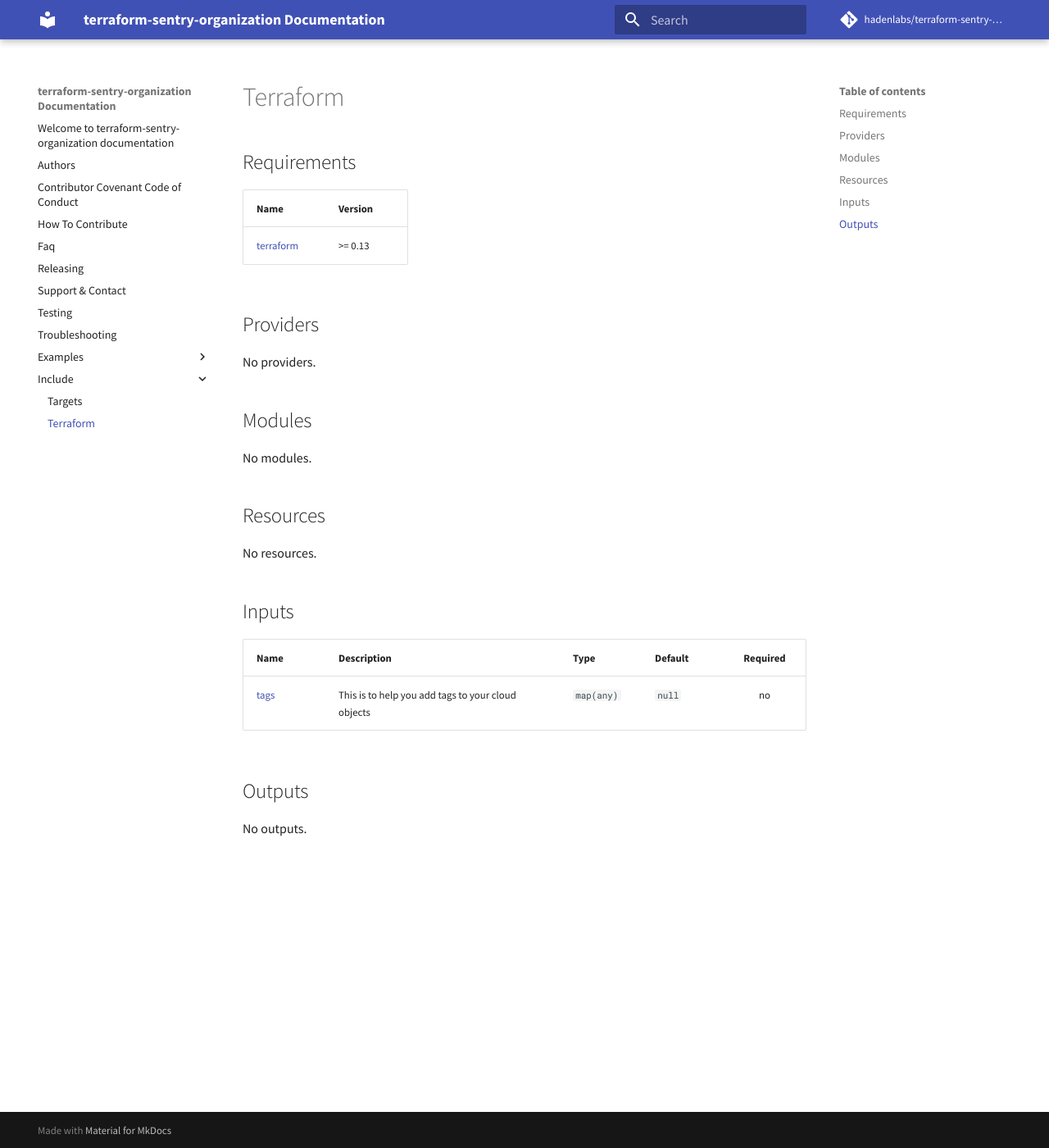
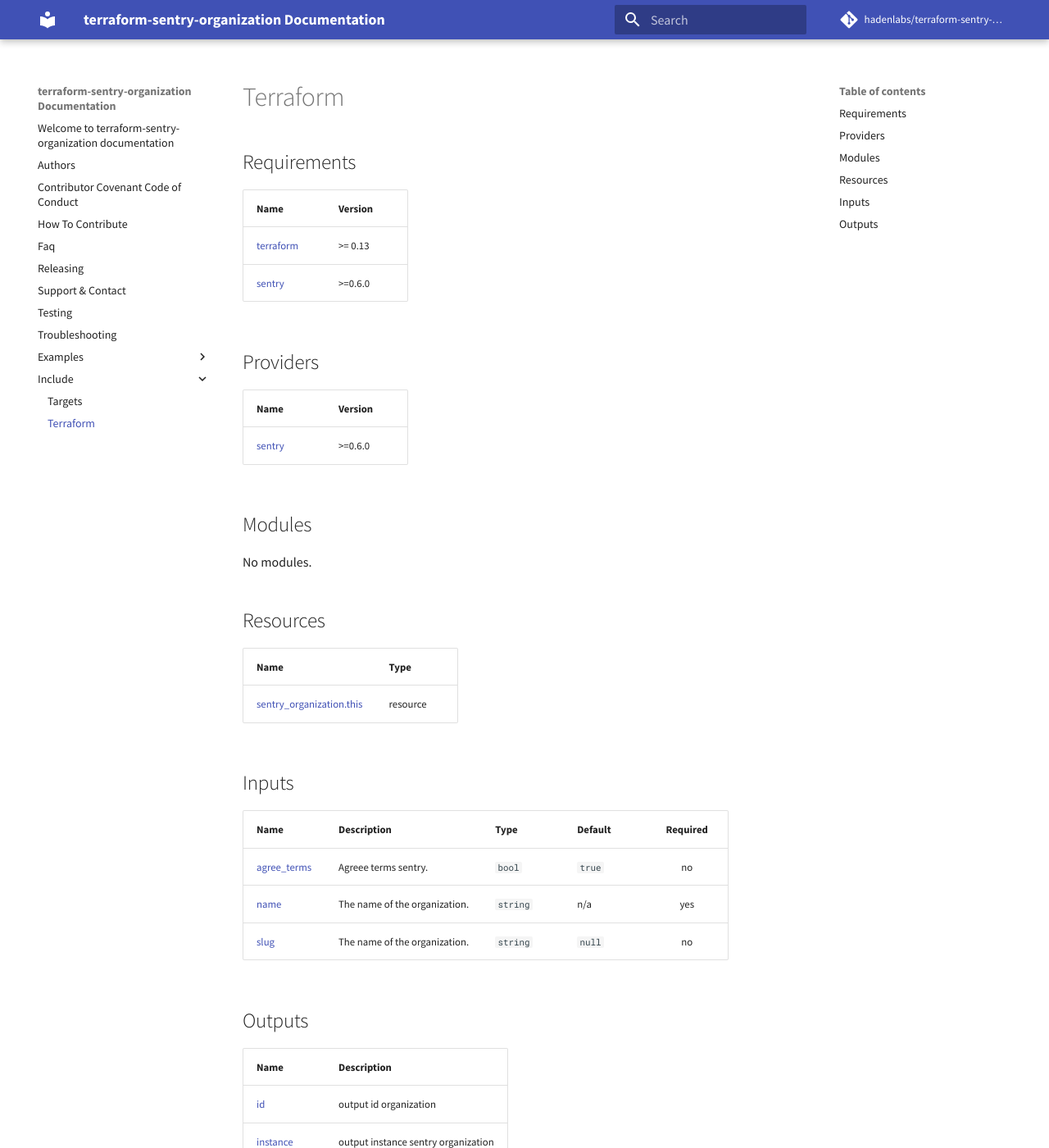
Before and after one commit to hadenlabs/terraform-sentry-organization, an MkDocs documentation site: the page built from docs/include/terraform.md, in a window 1280 px wide and 1400 px high. Shown: the whole window at 82% size. Built offline with MkDocs 1.6.1 and Material for MkDocs 9.7.7, drawn with Linux system fonts in a browser that asks for light colours; comment, search, counter and statistics services are not loaded; some of the changed text lies outside the part shown.

Commit message:
chore: implement output name (#5)

```diff
--- a/docs/include/terraform.md
+++ b/docs/include/terraform.md
@@ -4,10 +4,13 @@
 | Name | Version |
 |------|---------|
 | <a name="requirement_terraform"></a> [terraform](#requirement\_terraform) | >= 0.13 |
+| <a name="requirement_sentry"></a> [sentry](#requirement\_sentry) | >=0.6.0 |
 
 ## Providers
 
-No providers.
+| Name | Version |
+|------|---------|
+| <a name="provider_sentry"></a> [sentry](#provider\_sentry) | >=0.6.0 |
 
 ## Modules
 
@@ -15,15 +18,23 @@ No modules.
 
 ## Resources
 
-No resources.
+| Name | Type |
+|------|------|
+| [sentry_organization.this](https://registry.terraform.io/providers/jianyuan/sentry/latest/docs/resources/organization) | resource |
 
 ## Inputs
 
 | Name | Description | Type | Default | Required |
 |------|-------------|------|---------|:--------:|
-| <a name="input_tags"></a> [tags](#input\_tags) | This is to help you add tags to your cloud objects | `map(any)` | `null` | no |
+| <a name="input_agree_terms"></a> [agree\_terms](#input\_agree\_terms) | Agreee terms sentry. | `bool` | `true` | no |
+| <a name="input_name"></a> [name](#input\_name) | The name of the organization. | `string` | n/a | yes |
+| <a name="input_slug"></a> [slug](#input\_slug) | The name of the organization. | `string` | `null` | no |
 
 ## Outputs
 
-No outputs.
+| Name | Description |
+|------|-------------|
+| <a name="output_id"></a> [id](#output\_id) | output id organization |
+| <a name="output_instance"></a> [instance](#output\_instance) | output instance sentry organization |
+| <a name="output_name"></a> [name](#output\_name) | output name organization |
 <!-- END_TF_DOCS -->
```
Also changed, not shown: 2 other files.
